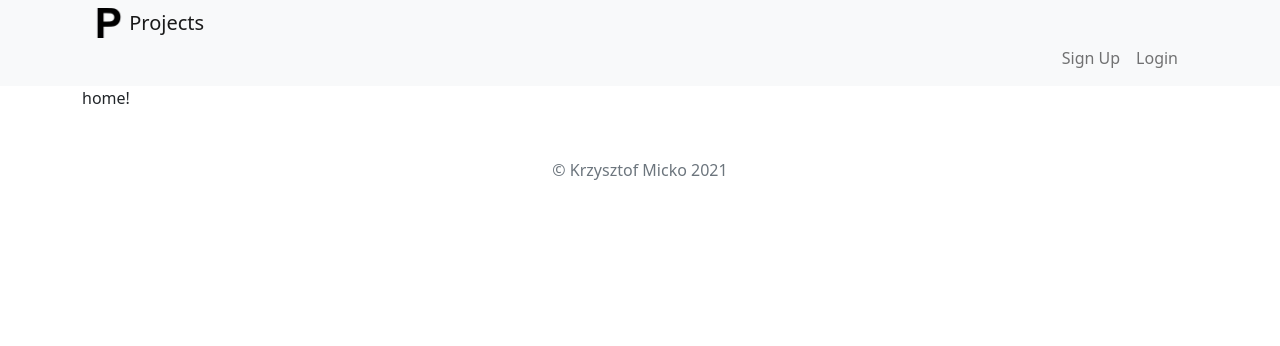
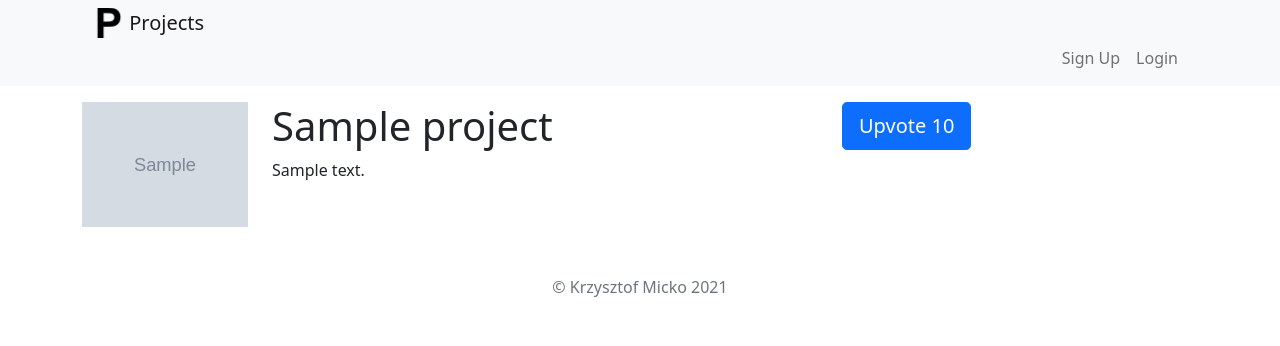
Before and after one commit to 99012/ZAI, a Django app: page / in a window 1280 px wide. Shown: the top 346 px of the page. Run offline with Django 3.2, Linux system fonts and the light colour scheme; tables that the repository leaves empty hold one stand-in row (values such as "Sample post"); grey boxes marked "Sample" are stand-in pictures.

Commit message:
Project details added

```diff
--- a/projectsblog-project/projects/templates/projects/home.html
+++ b/projectsblog-project/projects/templates/projects/home.html
@@ -8,7 +8,30 @@
 {% extends 'base.html' %}
 
 {% block content %}
-home!
+{% for project in projects.all %}
+<div class="row pt-3">
+    <div class="col-2" onclick="window.location='{% url 'detail' project.id %}';" style="cursor: pointer;">
+        <img src="{{ project.icon.url }}" class="img-fluid"/>
+    </div>
+    <div class="col-6" onclick="window.location='{% url 'detail' project.id %}';" style="cursor: pointer;">
+        <h1>{{ project.title}}</h1>
+        <p>{{ project.summary }}</p>
+    </div>
+    <div class="col-4">
+        <a href="javascript:{document.getElementById('upvote{{ project.id }}').submit()}">
+            <button class="btn btn-primary btn-lg btn-block">
+                <span class="oi oi-caret-top"></span>
+                Upvote {{ project.votes_total }}
+            </button>
+        </a>
+    </div>
+</div>
+
+<form id="upvote{{ project.id }}" method="POST" action="{% url 'upvote' project.id %}">
+    {% csrf_token %}
+    <input type="hidden"/>
+</form>
+{% endfor %}
 
 {% endblock %}
 </body>
--- a/projectsblog-project/projects/urls.py
+++ b/projectsblog-project/projects/urls.py
@@ -18,4 +18,6 @@ from . import views
 
 urlpatterns = [
     path('create', views.create, name='create'),
+    path('<int:project_id>', views.detail, name='detail'),
+    path('<int:project_id>/upvote', views.upvote, name='upvote'),
 ]
--- a/projectsblog-project/projects/views.py
+++ b/projectsblog-project/projects/views.py
@@ -1,4 +1,4 @@
-from django.shortcuts import render, redirect
+from django.shortcuts import render, redirect, get_object_or_404
 from django.contrib.auth.decorators import login_required
 from .models import Project
 from django.utils import timezone
@@ -7,10 +7,11 @@ from django.utils import timezone
 
 
 def home(request):
-    return render(request, 'projects/home.html')
+    projects = Project.objects
+    return render(request, 'projects/home.html', {'projects': projects})
 
 
-@login_required
+@login_required(login_url="/accounts/signup")
 def create(request):
     if request.method == 'POST':
         if request.POST['title'] and request.POST['body'] and request.POST['url'] and request.FILES['icon'] and request.FILES['image']:
@@ -26,8 +27,22 @@ def create(request):
             project.pub_date = timezone.datetime.now()
             project.user = request.user
             project.save()
-            return redirect('home')
+            return redirect('/projects/' + str(project.id))
         else:
             return render(request, 'projects/create.html', {'error': 'All fields are required'})
     else:
         return render(request, 'projects/create.html')
+
+
+def detail(request, project_id):
+    project = get_object_or_404(Project, pk=project_id)
+    return render(request, 'projects/detail.html', {'project': project})
+
+
+@login_required(login_url="/accounts/signup")
+def upvote(request, project_id):
+    if request.method == 'POST':
+        project = get_object_or_404(Project, pk=project_id)
+        project.votes_total += 1
+        project.save()
+        return redirect('/projects/' + str(project.id))
```
Also changed, not shown: projectsblog-project/projects/templates/projects/detail.html (added, +53 -0 lines).
